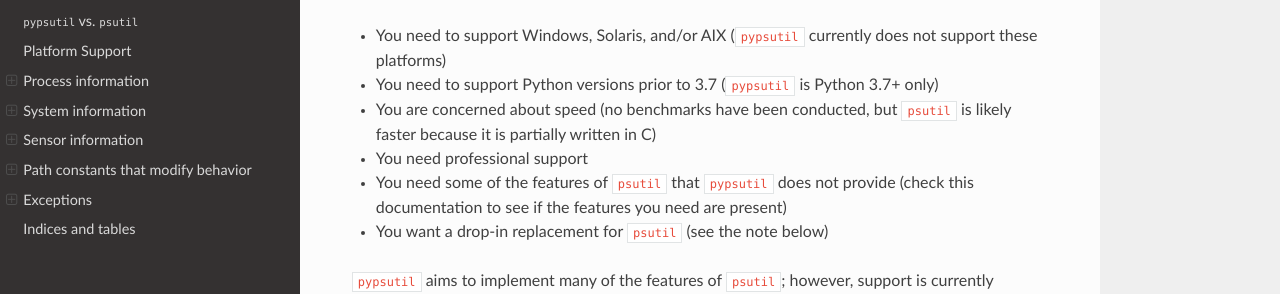
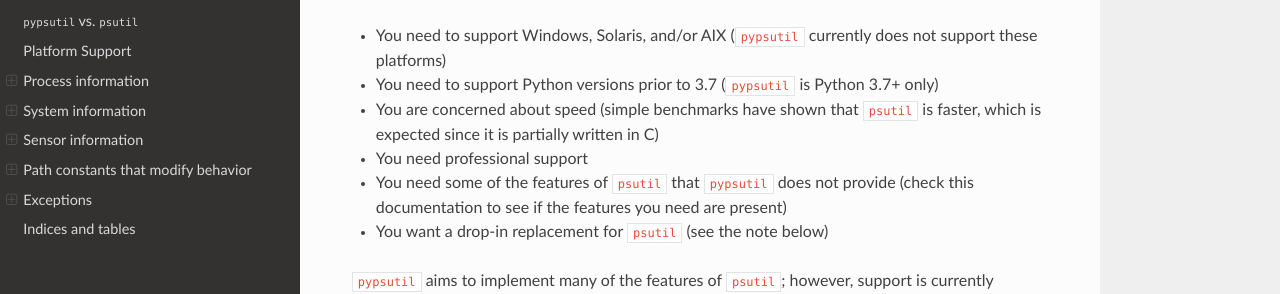
Before and after one commit to cptpcrd/pypsutil, a Sphinx documentation site: the page built from docs/index.rst, in a window 1280 px wide and 900 px high, scrolled down 420 px. Shown: the part 158-452 px from the top of the window. Built offline with Sphinx 7.4.7 and the Read the Docs theme 2.0.0, drawn with Linux system fonts in a browser that asks for light colours.

Commit message:
doc: update psutil performance comparisons

```diff
--- a/docs/index.rst
+++ b/docs/index.rst
@@ -28,8 +28,8 @@
 - You need to support Windows, Solaris, and/or AIX (``pypsutil`` currently does not support these
   platforms)
 - You need to support Python versions prior to 3.7 (``pypsutil`` is Python 3.7+ only)
-- You are concerned about speed (no benchmarks have been conducted, but ``psutil`` is likely faster
-  because it is partially written in C)
+- You are concerned about speed (simple benchmarks have shown that ``psutil`` is faster, which is
+  expected since it is partially written in C)
 - You need professional support
 - You need some of the features of ``psutil`` that ``pypsutil`` does not provide (check this
   documentation to see if the features you need are present)
```
